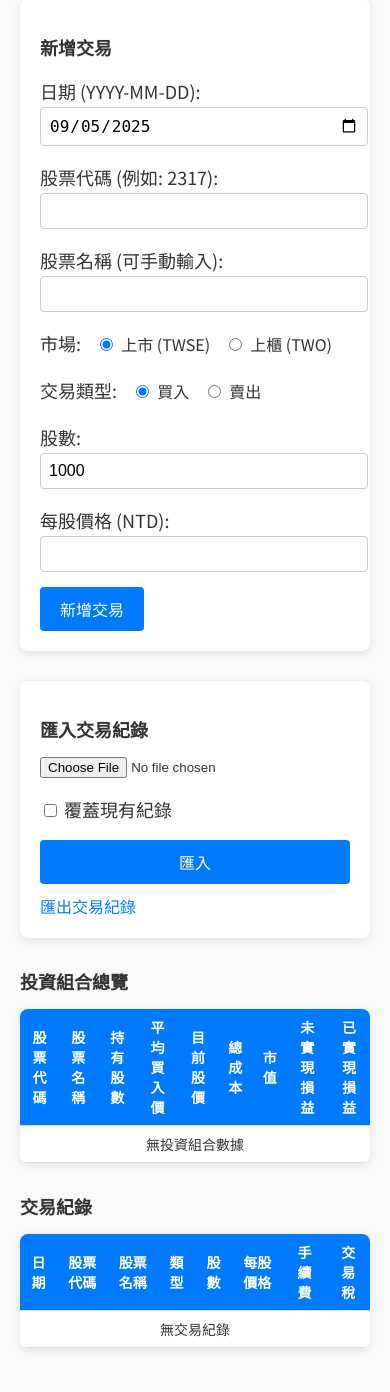
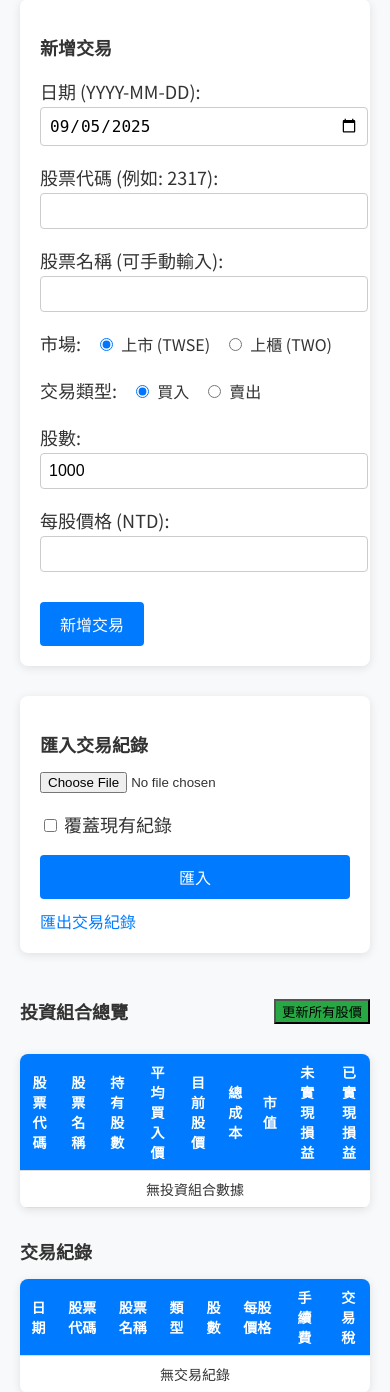
Before and after one commit to Chia168168/stock-tracker-web, a Flask app: page / in a window 390 px wide. Shown: the part 80-1472 px from the top of the page. Before the commit the page ends 1430 px from the top, so only its background shows below. Run offline with Flask 3, Linux system fonts and the light colour scheme.

Commit message:
Update index.html

```diff
--- a/templates/index.html
+++ b/templates/index.html
@@ -6,6 +6,7 @@
     <title>TENG台灣股票投資管理 V1.0</title>
     <link href="https://fonts.googleapis.com/css2?family=Noto+Sans+TC:wght@400;700&display=swap" rel="stylesheet">
     <style>
+        /* 保持原有的樣式不變 */
         body {
             font-family: 'Noto Sans TC', Arial, sans-serif;
             font-size: 16px;
@@ -100,6 +101,12 @@
             text-align: center;
             font-size: 16px;
         }
+        .success-message {
+            color: #28a745;
+            margin-bottom: 15px;
+            text-align: center;
+            font-size: 16px;
+        }
         a {
             color: #007bff;
             text-decoration: none;
@@ -107,6 +114,17 @@
         }
         a:hover {
             text-decoration: underline;
+        }
+        .button-container {
+            display: flex;
+            align-items: center;
+            gap: 15px;
+            margin-top: 15px;
+        }
+        .transaction-message {
+            color: #28a745;
+            font-weight: bold;
+            margin-left: 10px;
         }
         @media (max-width: 768px) {
             .form-container form {
@@ -124,6 +142,10 @@
             }
             table {
                 font-size: 14px;
+            }
+            .button-container {
+                flex-direction: column;
+                align-items: flex-start;
             }
         }
         @media (max-width: 600px) {
@@ -223,8 +245,11 @@
                 <label>每股價格 (NTD):</label>
                 <input type="number" name="price" step="0.01" required>
             </div>
-            <div>
+            <div class="button-container">
                 <button type="submit">新增交易</button>
+                {% if add_transaction_message %}
+                    <span class="transaction-message">{{ add_transaction_message }}</span>
+                {% endif %}
             </div>
         </form>
     </div>
@@ -243,7 +268,13 @@
     </div>
 
     <div>
-        <h2>投資組合總覽</h2>
+        <div style="display: flex; justify-content: space-between; align-items: center; margin-bottom: 15px;">
+            <h2>投資組合總覽</h2>
+            <form method="POST" style="display: inline;">
+                <input type="hidden" name="action" value="update_all_prices">
+                <button type="submit" style="background-color: #28a745;">更新所有股價</button>
+            </form>
+        </div>
         <table>
             <tr>
                 <th>股票代碼</th>
```
